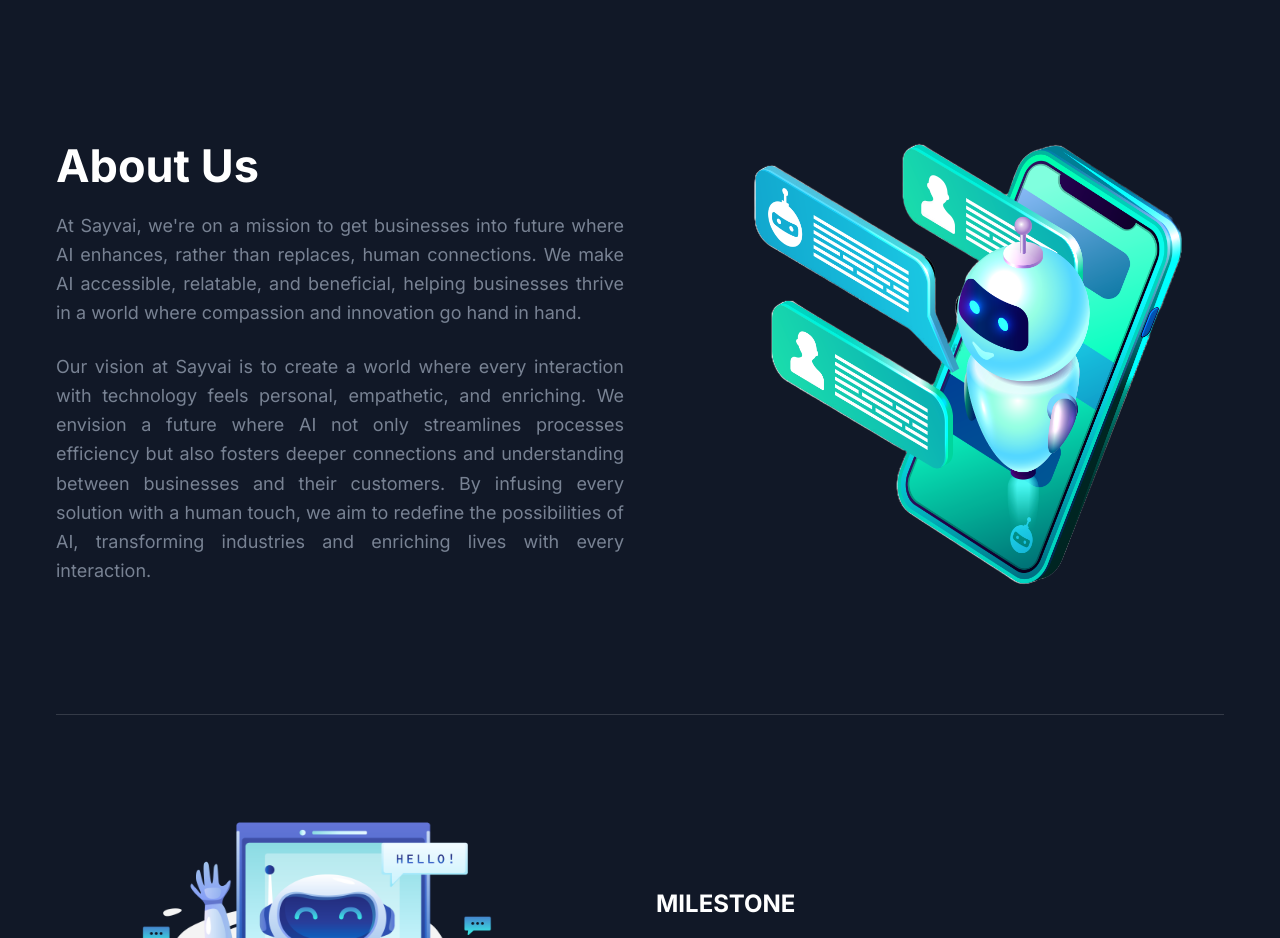
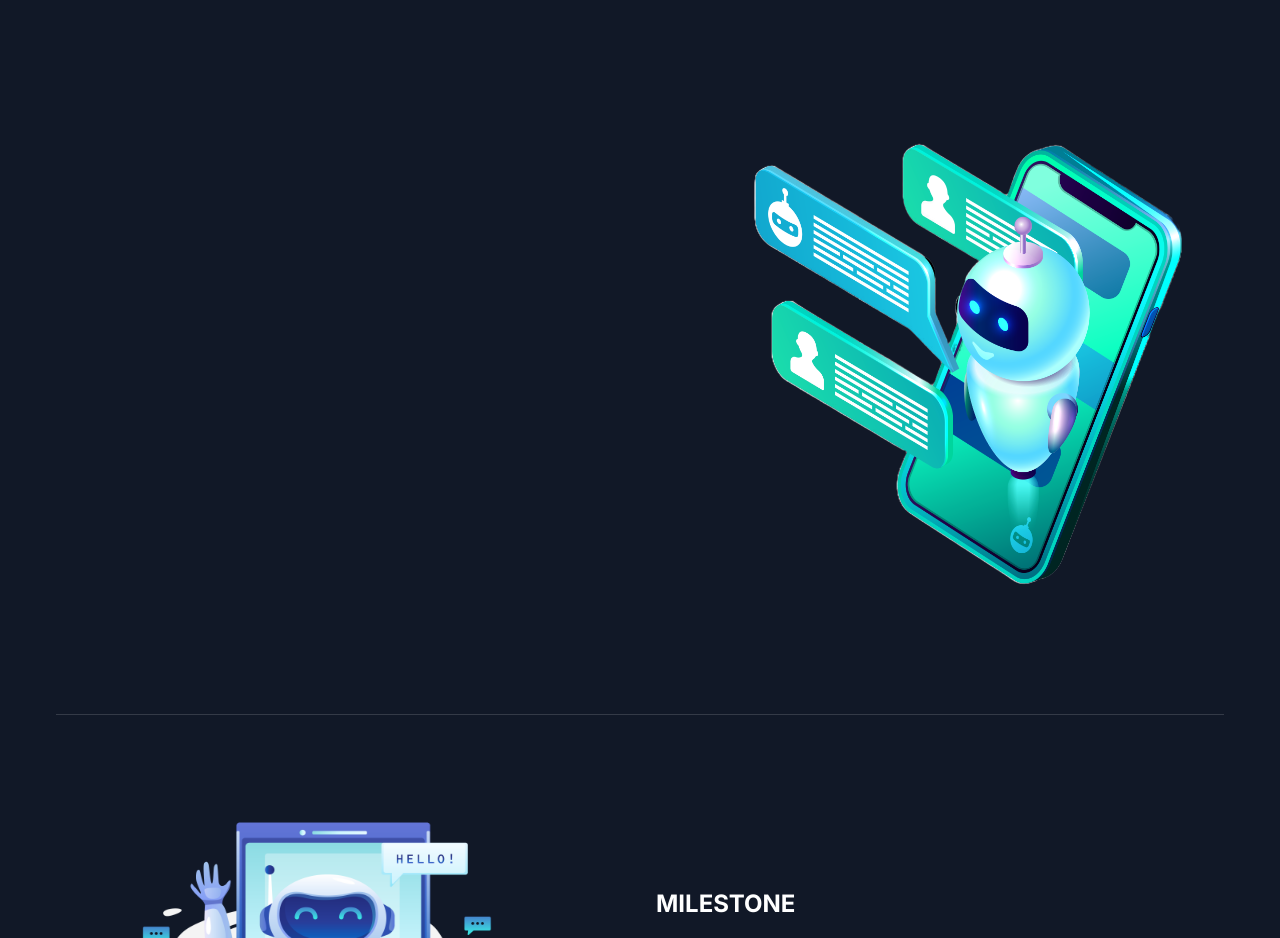
Before and after one commit to Esakki-Valli-Ram-11/Sayvai_website, a Next.js app: page / in a window 1280 px wide. Shown: the part 2280-3218 px from the top of the page. Built offline with nearby package versions, Linux system fonts and the light colour scheme.

Commit message:
Fix: Added subtitle prop to AboutSectionOne to resolve type error

```diff
--- a/components/About/AnimatedAboutSectionOne.tsx
+++ b/components/About/AnimatedAboutSectionOne.tsx
@@ -34,7 +34,14 @@
   }
 };
 
-const AboutSectionOne = () => {
+// ✅ Add props interface
+interface AboutSectionOneProps {
+  title: string;
+  subtitle?: string; // optional subtitle
+  paragraph: string;
+}
+
+const AboutSectionOne: React.FC<AboutSectionOneProps> = ({ title, subtitle, paragraph }) => {
   return (
     <section id="about" className="pt-4 md:pt-4 lg:pt-4">
       <div className="container">
@@ -48,17 +55,19 @@
               variants={fadeInLeft}
             >
               <SectionTitle
-                title="About Us"
-                paragraph="At Sayvai, we're on a mission to get businesses into future where AI enhances, rather than replaces, human connections. We make AI accessible, relatable, and beneficial, helping businesses thrive in a world where compassion and innovation go hand in hand."
+                title={title}
+                paragraph={paragraph}
                 mb="24px"
                 center={false}
               />
-              <SectionTitle
-                title=""
-                paragraph="Our vision at Sayvai is to create a world where every interaction with technology feels personal, empathetic, and enriching. We envision a future where AI not only streamlines processes efficiency but also fosters deeper connections and understanding between businesses and their customers. By infusing every solution with a human touch, we aim to redefine the possibilities of AI, transforming industries and enriching lives with every interaction."
-                mb="0"
-                center={false}
-              />
+              {subtitle && (
+                <SectionTitle
+                  title=""
+                  paragraph={subtitle}
+                  mb="0"
+                  center={false}
+                />
+              )}
             </motion.div>
 
             <motion.div
```
Also changed, not shown: components/About/AboutSectionOne.tsx (line endings or trailing spaces).
